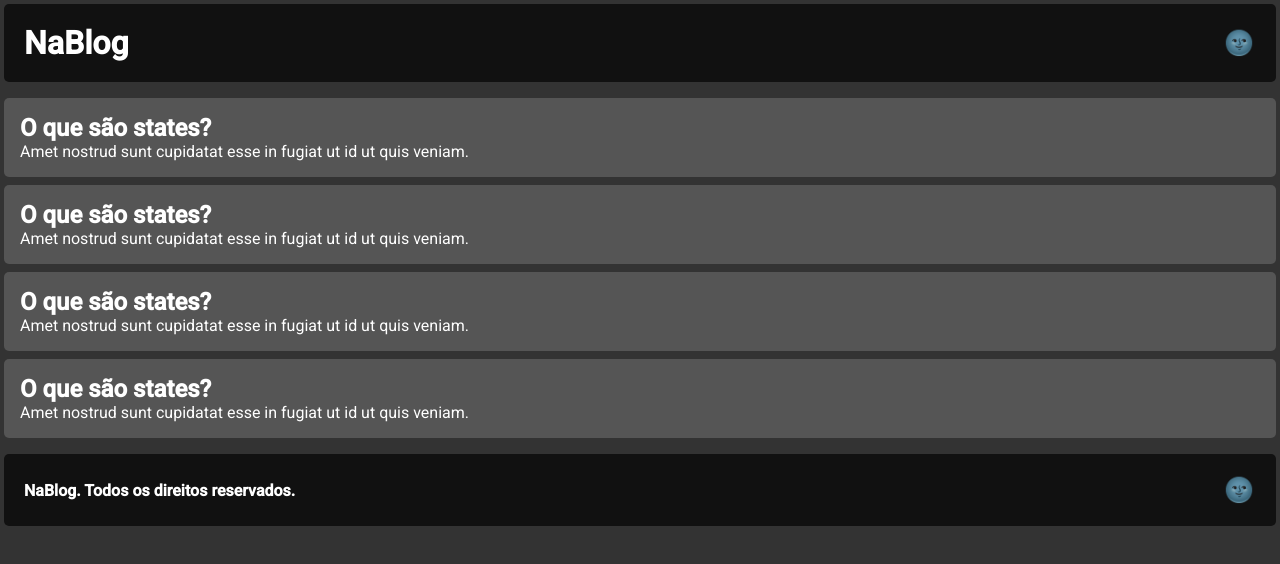
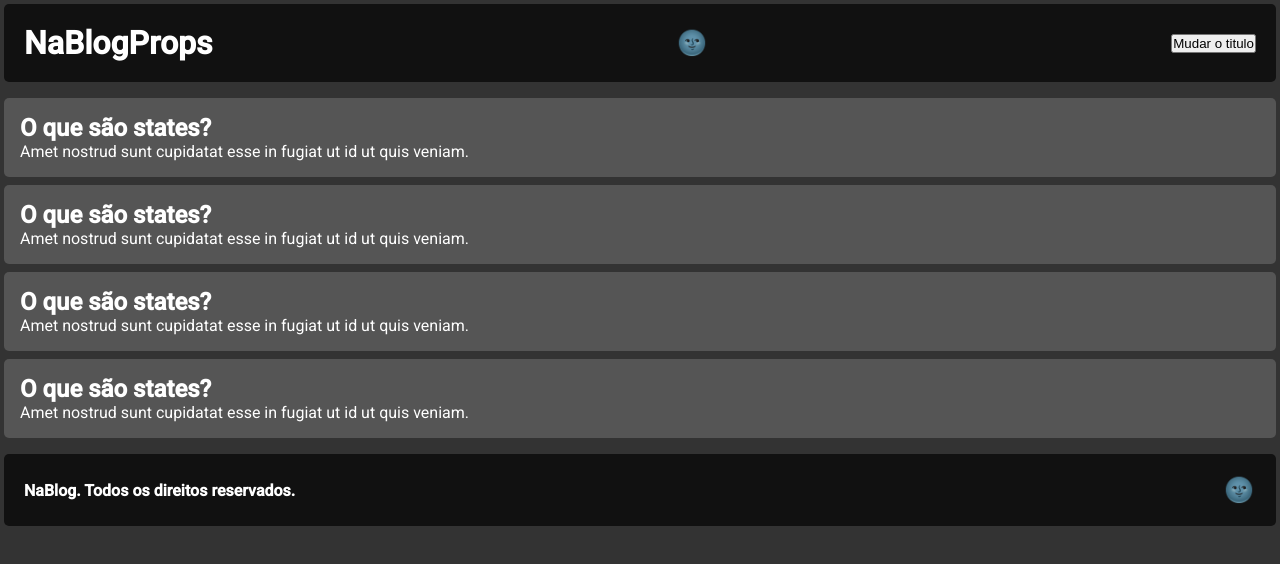
Before and after one commit to nivaldoandrade/nablog-react-class-component, a React app: page / in a window 1280 px wide. Shown: the top 564 px of the page. Built offline with nearby package versions, Linux system fonts and the light colour scheme.

Commit message:
feat: using State with constructor and bind() method

```diff
--- a/src/App.js
+++ b/src/App.js
@@ -13,7 +13,7 @@ export default class App extends React.Component {
 	render() {
 		return (
 			<ThemeContextProvider>
-					<Header />
+					<Header title="NaBlogProps"/>
 					<Posts />
 					<Footer />
 					<GlobalStyle />
--- a/src/components/Header/index.js
+++ b/src/components/Header/index.js
@@ -4,12 +4,29 @@ import ToggleTheme from '../ToggleTheme';
 import { Container, Title, Icon } from './styles';
 
 export default class Header extends React.Component {
+	constructor(props) {
+		super(props);
+
+		this.state = {
+			teste: this.props.title,
+			TesteDoTeste: true
+		}
+
+		this.handleChangeState = this.handleChangeState.bind(this);
+	}
+
+	handleChangeState() {
+		console.log({stateAfter: this.state});
+
+		this.setState({teste: 'NaBlogChange'});
+	};
 
 	render() {
 		return (
 			<Container>
-				<Title>NaBlog</Title>
+				<Title>{this.state.teste}</Title>
 				<ToggleTheme />
+				<button onClick={this.handleChangeState}>Mudar o titulo</button>
 			</Container>
 		)
 	}
```
